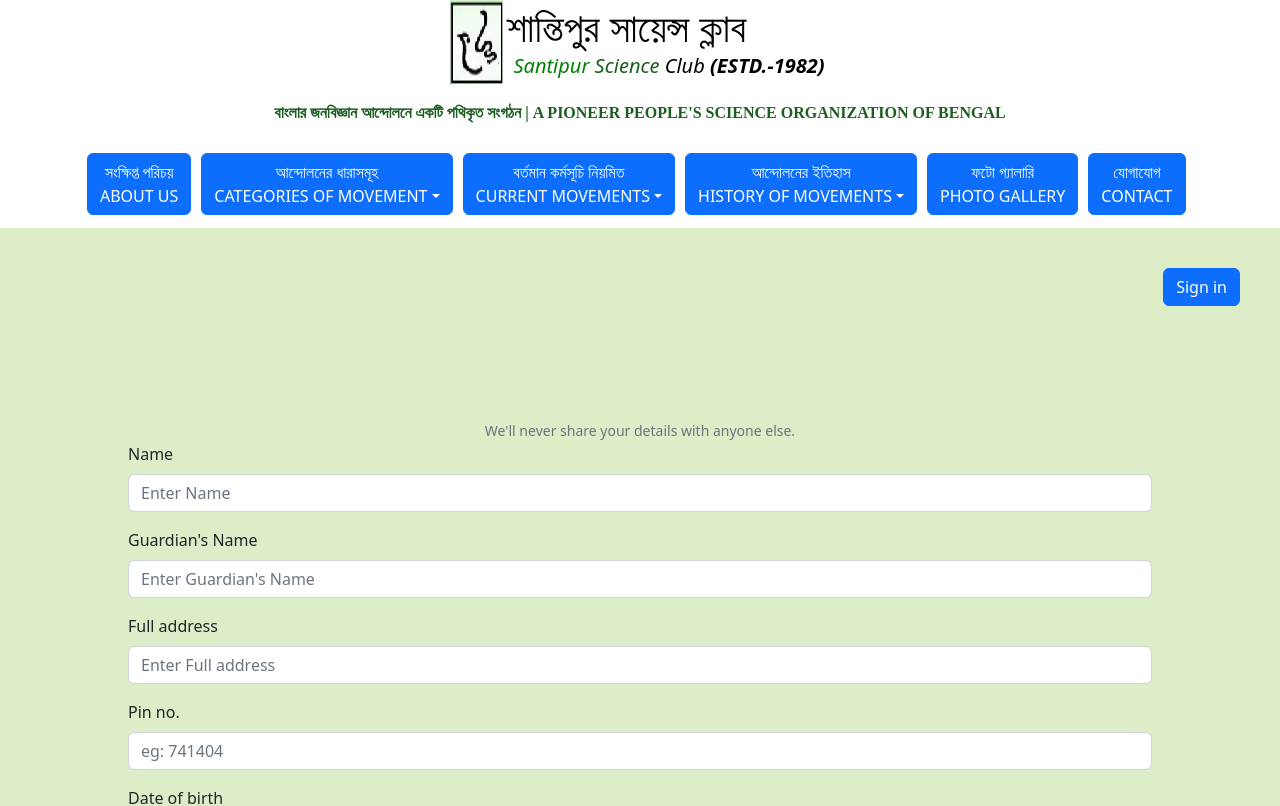
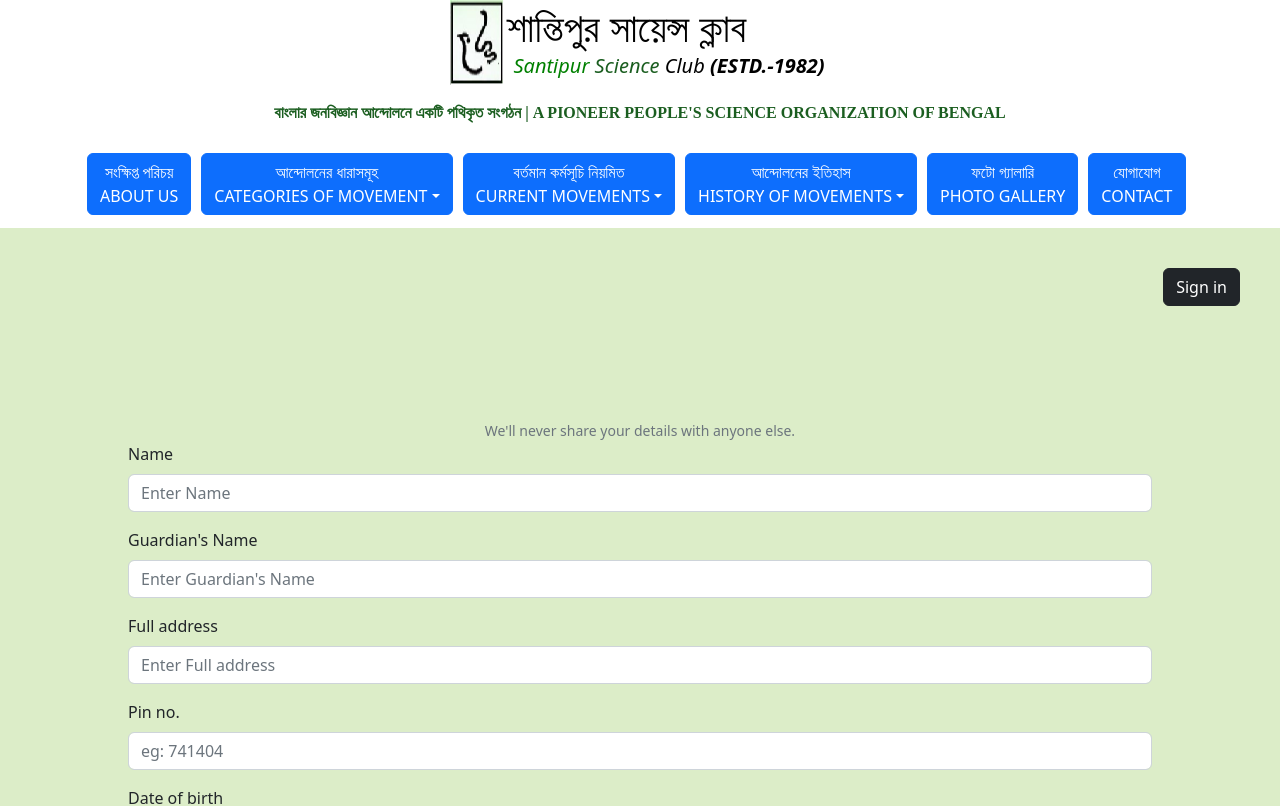
Before and after one commit to ShubhradipSarkar/vercel_ssc_deploy, a React (Create React App) app: page /join in a window 1280 px wide. Shown: the top 806 px of the page. Built offline with nearby package versions, Linux system fonts and the light colour scheme; no server answers.

Commit message:
signout system attached(developed by amit)

```diff
--- a/src/components/Navbar.js
+++ b/src/components/Navbar.js
@@ -134,22 +134,22 @@ function Navbar1(props) {
           <div className=" w-100  p-5 mb-4 d-flex justify-content-between">
             <h4 className="nameofnav">Hello {userName}</h4>
             <Link to="/">
-              <button
+              <Button
                 type="button"
                 variant="dark"
                 className="btn btn-primary btn-md right-0"
                 onClick={() => auth.signOut()}
               >
                 SignOut
-              </button>
+              </Button>
             </Link>{" "}
           </div>
         ) : (
           <div className="w-100 p-4 mb-2 ">
           <Link to="/login" className="mb-4">
-            <button type="button" variant="dark" className="btn btn-primary btn-md m-3 float-end">
+            <Button type="button" variant="dark" className="btn btn-primary btn-md m-3 float-end">
               Sign in
-            </button>
+            </Button>
           </Link>
           </div>
         )}
```
